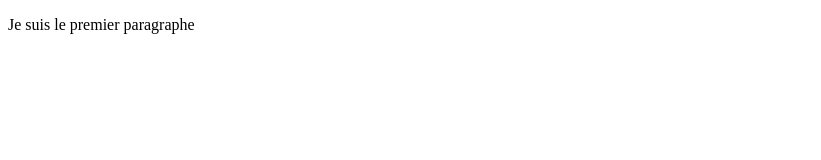
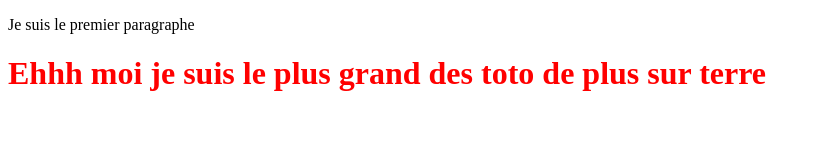
Before and after one commit to bethuel2805/testGit, a plain HTML site: page index.html in a window 1280 px wide. Shown: the whole page, without its empty margins (0-821 px from the left). Drawn offline with Linux system fonts and the light colour scheme.

Commit message:
Ajout du h1 et sa couleur rouge

```diff
--- a/index.html
+++ b/index.html
@@ -7,5 +7,6 @@
 </head>
 <body>
     <p>Je suis le premier paragraphe</p>
+    <h1 style="color: red;">Ehhh moi je suis le plus grand des toto de plus sur terre</h1>
 </body>
 </html>
```
